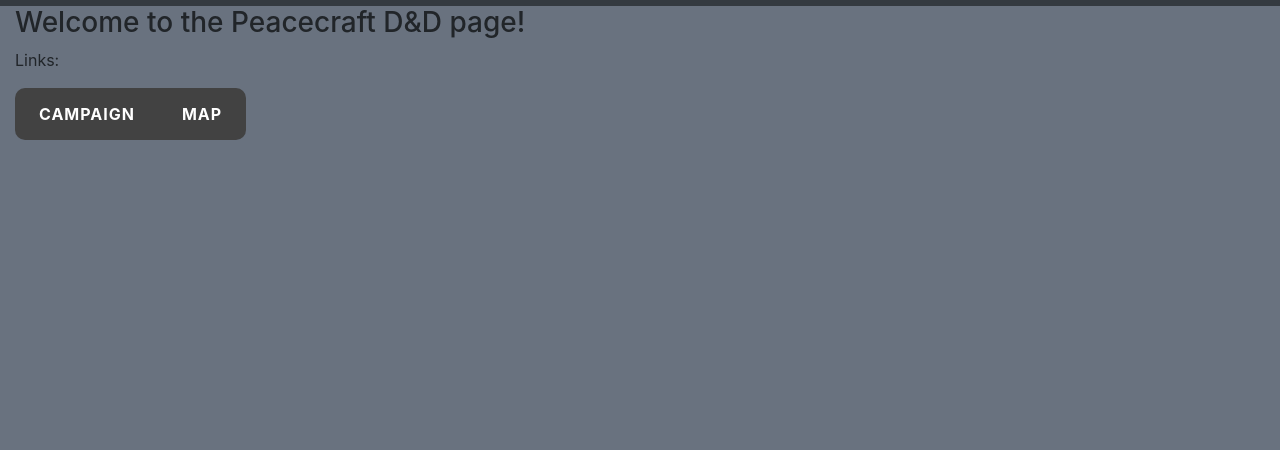
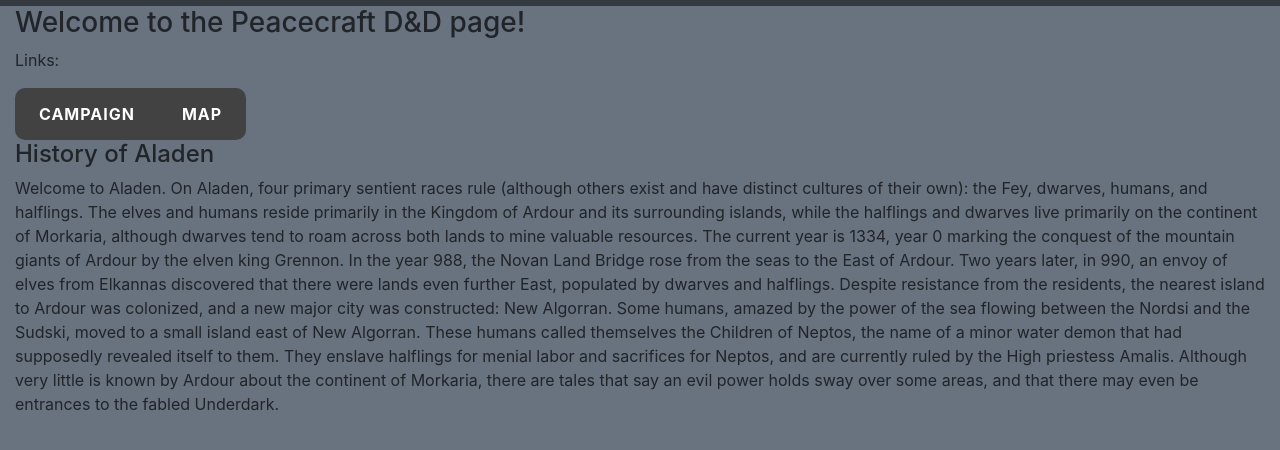
Before and after one commit to PokestarFan/iTecAI.github.io, a plain HTML site: page dnd/peacecraft/index.html in a window 1280 px wide. Shown: the part 74-524 px from the top of the page. Drawn offline with nearby package versions, Linux system fonts and the light colour scheme.

Commit message:
lore update

```diff
--- a/dnd/peacecraft/index.html
+++ b/dnd/peacecraft/index.html
@@ -61,6 +61,16 @@
         <a type="button" class="btn btn-dark" href="https://www.dndbeyond.com/campaigns/453478" target="_blank">Campaign</a>
         <a type="button" class="btn btn-dark" href="map.html">Map</a>
       </div>
+      <h4>History of Aladen</h3>
+      <p>
+        Welcome to Aladen. On Aladen, four primary sentient races rule (although others exist and have distinct cultures of their own): the Fey, dwarves, humans, and halflings.
+        The elves and humans reside primarily in the Kingdom of Ardour and its surrounding islands, while the halflings and dwarves live primarily on the continent of Morkaria, although dwarves tend to roam across both lands to mine valuable resources.
+        The current year is 1334, year 0 marking the conquest of the mountain giants of Ardour by the elven king Grennon.
+        In the year 988, the Novan Land Bridge rose from the seas to the East of Ardour. Two years later, in 990, an envoy of elves from Elkannas discovered that there were lands even further East, populated by dwarves and halflings.
+        Despite resistance from the residents, the nearest island to Ardour was colonized, and a new major city was constructed: New Algorran. Some humans, amazed by the power of the sea flowing between the Nordsi and the Sudski, moved to a small island east of New Algorran.
+        These humans called themselves the Children of Neptos, the name of a minor water demon that had supposedly revealed itself to them. They enslave halflings for menial labor and sacrifices for Neptos, and are currently ruled by the High priestess Amalis.
+        Although very little is known by Ardour about the continent of Morkaria, there are tales that say an evil power holds sway over some areas, and that there may even be entrances to the fabled Underdark.
+      </p>
 
     </div>
     <!-- Optional JavaScript -->
```
